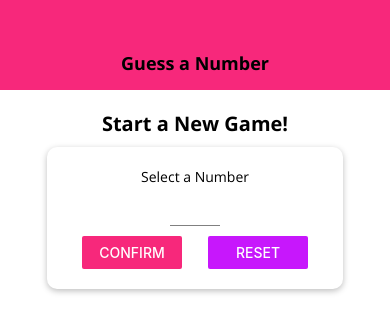
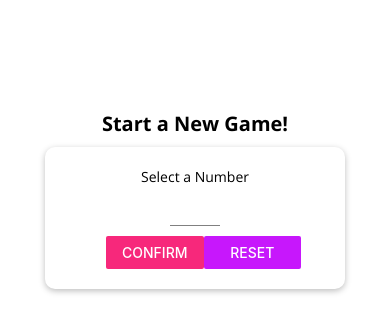
Before and after one commit to erdisener/guessTheNumber, a React Native app: screen / in a window 390 px wide. Shown: the top 332 px of the page. Built offline with nearby package versions, Linux system fonts and the light colour scheme.

Commit message:
screen measures and oriantation

```diff
--- a/app.json
+++ b/app.json
@@ -10,7 +10,7 @@
       "web"
     ],
     "version": "1.0.0",
-    "orientation": "portrait",
+    "orientation": "default",
     "icon": "./assets/icon.png",
     "splash": {
       "image": "./assets/splash.png",
--- a/components/Header.js
+++ b/components/Header.js
@@ -1,25 +1,30 @@
-import React from 'react';
-import { View, Text, StyleSheet } from 'react-native';
+import React from "react";
+import { View, Text, StyleSheet, Platform } from "react-native";
 import TitleText from "./TitleText";
 import Colors from "../constants/colors";
 
 const Header = props => {
   return (
     <View style={styles.header}>
-            <TitleText>{props.title}</TitleText>
+      <TitleText style={styles.title}>{props.title}</TitleText>
     </View>
   );
 };
 
 const styles = StyleSheet.create({
   header: {
-        width: '100%',
+    width: "100%",
     height: 90,
     paddingTop: 36,
-        backgroundColor: Colors.primary,
-        alignItems: 'center',
-        justifyContent: 'center'
+    backgroundColor: Platform.OS === "android" ? Colors.primary : "white",
+    alignItems: "center",
+    justifyContent: "center",
+    borderBottomColor: Platform.OS === "ios" ? "#ccc" : "transparent",
+    borderBottomWidth: Platform.OS === "ios" ? 1 : 0
   },
+  title: {
+    color: Platform.OS === "ios" ? Colors.primary : "white"
+  }
 });
 
 export default Header;
--- a/screens/GameScreen.js
+++ b/screens/GameScreen.js
@@ -5,9 +5,11 @@ import {
   StyleSheet,
   Alert,
   ScrollView,
-  FlatList
+  FlatList,
+  Dimensions
 } from "react-native";
 import { Ionicons } from "@expo/vector-icons";
+//import { ScreenOrientation } from "expo";
 
 import NumberContainer from "../components/NumberContainer";
 import Card from "../components/Card";
@@ -33,13 +35,33 @@ const renderListItem = (listLength, itemData) => (
 );
 
 const GameScreen = props => {
+  //ScreenOrientation.lockAsync(ScreenOrientation.OrientationLock.PORTRAIT);
+
   const initialGuess = generateRandomBetween(1, 100, props.userChoice);
   const [currentGuess, setCurrentGuess] = useState(initialGuess);
   const [pastGuesses, setPastGuesses] = useState([initialGuess.toString()]);
+  const [availableDeviceWidth, setAvailableDeviceWidth] = useState(
+    Dimensions.get("window").width
+  );
+  const [availableDeviceHeight, setAvailableDeviceHeight] = useState(
+    Dimensions.get("window").height
+  );
   const currentLow = useRef(1);
   const currentHigh = useRef(100);
 
   const { userChoice, onGameOver } = props;
+
+  useEffect(() => {
+    const updateLayout = () => {
+      setAvailableDeviceWidth(Dimensions.get("window").width);
+      setAvailableDeviceHeight(Dimensions.get("window").height);
+    };
+
+    Dimensions.addEventListener("change", updateLayout);
+    return () => {
+      Dimensions.removeEventListener("change", updateLayout);
+    };
+  });
 
   useEffect(() => {
     if (currentGuess === userChoice) {
@@ -75,11 +97,50 @@ const GameScreen = props => {
     ]);
   };
 
+  let listContainerStyle = styles.listContainer;
+
+  if (availableDeviceWidth < 350) {
+    listContainerStyle = styles.listContainerBig;
+  }
+
+  if (availableDeviceHeight < 500) {
+    return (
+      <View style={styles.screen}>
+        <Text>Opponent's Guess</Text>
+        <View style={styles.controls}>
+          <MainButton onPress={nextGuessHandler.bind(this, "lower")}>
+            <Ionicons name="ios-arrow-down" size={24} color="white" />
+          </MainButton>
+          <NumberContainer>{currentGuess}</NumberContainer>
+          <MainButton onPress={nextGuessHandler.bind(this, "greater")}>
+            <Ionicons name="ios-arrow-up" size={24} color="white" />
+          </MainButton>
+        </View>
+        <View style={styles.listContainer}>
+          {/*<ScrollView contentContainerStyle={styles.list}>
+          {pastGuesses.map((guess, index) => renderListItem(guess, pastGuesses.length-index))}
+        </ScrollView>*/}
+          <FlatList
+            keyExtractor={item => item}
+            data={pastGuesses}
+            renderItem={renderListItem.bind(this, pastGuesses.length)}
+            contentContainerStyle={styles.list}
+          />
+        </View>
+      </View>
+    );
+  }
+
   return (
     <View style={styles.screen}>
       <Text>Opponent's Guess</Text>
       <NumberContainer>{currentGuess}</NumberContainer>
-      <Card style={styles.ButtonContainer}>
+      <Card
+        style={[
+          ...styles.ButtonContainer,
+          { marginTop: availableDeviceHeight > 600 ? 20 : 5 }
+        ]}
+      >
         <MainButton onPress={nextGuessHandler.bind(this, "lower")}>
           <Ionicons name="ios-arrow-down" size={24} color="white" />
         </MainButton>
@@ -111,13 +172,16 @@ const styles = StyleSheet.create({
   ButtonContainer: {
     flexDirection: "row",
     justifyContent: "space-around",
-    marginTop: 20,
-    width: 300,
-    maxWidth: "80%"
+    width: 400,
+    maxWidth: "90%"
   },
   listContainer: {
     width: "60%",
     flex: 1
+  },
+  listContainerBig: {
+    flex: 1,
+    width: "80%"
   },
   list: {
     flexGrow: 1,
@@ -133,6 +197,12 @@ const styles = StyleSheet.create({
     flexDirection: "row",
     justifyContent: "space-between",
     width: "100%"
+  },
+  controls: {
+    flexDirection: "row",
+    justifyContent: "space-around",
+    alignItems: "center",
+    width: "60%"
   }
 });
 
--- a/screens/OverScreen.js
+++ b/screens/OverScreen.js
@@ -1,12 +1,39 @@
-import React from "react";
-import { View, Text, StyleSheet, Button, Image } from "react-native";
+import React, { useState, useEffect } from "react";
+import {
+  View,
+  Text,
+  StyleSheet,
+  Button,
+  Image,
+  Dimensions,
+  ScrollView
+} from "react-native";
 import TitleText from "../components/TitleText";
 import BodyText from "../components/BodyText";
 import Colors from "../constants/colors";
 import MainButton from "../components/MainButton";
 
+/*const GameOverScreen = props => {
+  const [availableDeviceWidth, setAvailableDeviceWidth] = useState(Dimensions.get('window').width);
+  const [availableDeviceHeight, setAvailableDeviceHeight] = useState(Dimensions.get('window').height);
+
+  useEffect(() => {
+      const updateLayout = () => {
+          setAvailableDeviceWidth(Dimensions.get('window').width);
+          setAvailableDeviceHeight(Dimensions.get('window').height);
+  };
+
+  Dimensions.addEventListener('change', updateLayout);
+
+  return () => {
+          Dimensions.removeEventListener('change', updateLayout);
+      };
+  });
+*/
+
 const OverScreen = props => {
   return (
+    <ScrollView>
       <View style={styles.screen}>
         <TitleText>The Game is over!</TitleText>
         <Image
@@ -27,6 +54,7 @@ const OverScreen = props => {
 
         <MainButton onPress={props.onRestart}> NEW GAME </MainButton>
       </View>
+    </ScrollView>
   );
 };
 
@@ -34,16 +62,17 @@ const styles = StyleSheet.create({
   screen: {
     flex: 1,
     justifyContent: "center",
-    alignItems: "center"
+    alignItems: "center",
+    paddingVertical: 10
   },
   image: {
-    width: "80%",
-    height: 300,
-    marginVertical: 30
+    width: Dimensions.get("window").width * 0.7,
+    height: Dimensions.get("window").width * 0.7,
+    marginVertical: Dimensions.get("window").height / 30
   },
   resultContainer: {
     marginHorizontal: 30,
-    marginVertical: 15
+    marginVertical: Dimensions.get("window").height / 60
   },
   resultText: {
     textAlign: "center",
--- a/screens/StartScreen.js
+++ b/screens/StartScreen.js
@@ -1,4 +1,4 @@
-import React, { useState } from "react";
+import React, { useState, useEffect } from "react";
 import {
   View,
   Text,
@@ -6,7 +6,10 @@ import {
   Button,
   TouchableWithoutFeedback,
   Keyboard,
-  Alert
+  Alert,
+  Dimensions,
+  ScrollView,
+  KeyboardAvoidingView
 } from "react-native";
 import Card from "../components/Card";
 import Colors from "../constants/colors";
@@ -21,6 +24,9 @@ const StartScreen = props => {
   const [enteredValue, setEnteredValue] = useState("");
   const [confirmed, setConfirmed] = useState(false);
   const [selectedNumber, setSelectedNumber] = useState();
+  const [buttonWidth, setButtonWidth] = useState(
+    Dimensions.get("window").width / 4
+  );
 
   const numberInputHandler = inputText => {
     setEnteredValue(inputText.replace(/[^0-9]/g, ""));
@@ -30,6 +36,17 @@ const StartScreen = props => {
     setEnteredValue("");
     setConfirmed(false);
   };
+
+  useEffect(() => {
+    const updateLayout = () => {
+      setButtonWidth(Dimensions.get("window").width / 4);
+    };
+
+    Dimensions.addEventListener("change", updateLayout);
+    return () => {
+      Dimensions.removeEventListener("change", updateLayout);
+    };
+  });
 
   const confirmInputHandler = () => {
     const chosenNumber = parseInt(enteredValue);
@@ -60,6 +77,8 @@ const StartScreen = props => {
   }
 
   return (
+    <ScrollView>
+      <KeyboardAvoidingView behavior="position" keyboardVerticalOffset={30}>
         <TouchableWithoutFeedback
           onPress={() => {
             Keyboard.dismiss();
@@ -80,14 +99,14 @@ const StartScreen = props => {
                 value={enteredValue}
               />
               <View style={styles.ButtonContainer}>
-            <View style={styles.Button}>
+                <View style={{ width: buttonWidth }}>
                   <Button
                     title="Confirm"
                     onPress={confirmInputHandler}
                     color={Colors.primary}
                   />
                 </View>
-            <View style={styles.Button}>
+                <View style={{ width: buttonWidth }}>
                   <Button
                     title="Reset"
                     onPress={resetInputhandler}
@@ -99,6 +118,8 @@ const StartScreen = props => {
             {confirmedOutput}
           </View>
         </TouchableWithoutFeedback>
+      </KeyboardAvoidingView>
+    </ScrollView>
   );
 };
 
@@ -115,19 +136,22 @@ const styles = StyleSheet.create({
     fontFamily: "open-sans-bold"
   },
   inputContainer: {
-    width: 300,
-    maxWidth: "80%",
+    width: "80%",
+    //maxWidth: "80%",
+    maxWidth: "95%",
+    minWidth: 300,
     alignItems: "center"
   },
   ButtonContainer: {
     flexDirection: "row",
-    width: "100%",
+    width: "80%",
     justifyContent: "space-between",
     paddingHorizontal: 15
   },
-  Button: {
-    width: 100
-  },
+  /*Button: {
+    width: 100,
+    width: Dimensions.get("window").width / 4
+  },*/
   input: {
     width: 50,
     textAlign: "center"
```
Lines whose indentation alone changed are shown as unchanged.
